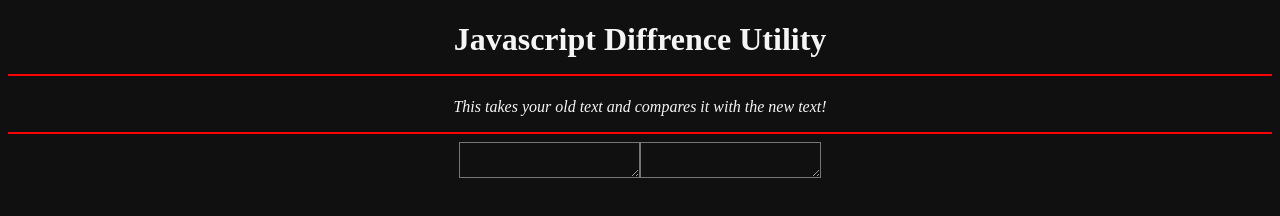
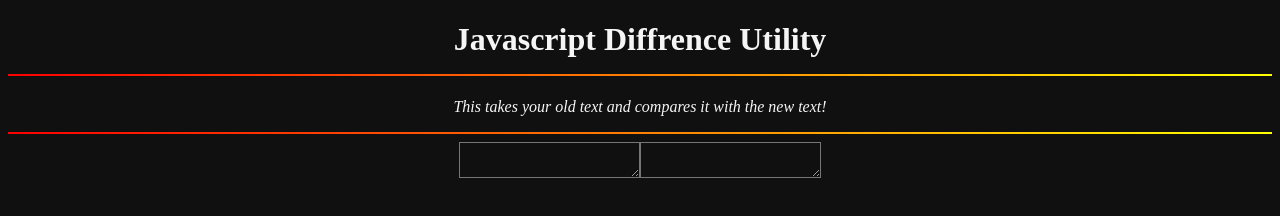
Before and after one commit to Explosion-Scratch/JavaScript-Diff, a plain HTML site: page index.html in a window 1280 px wide. Drawn offline with Linux system fonts and the light colour scheme.

Commit message:
There we go.

```diff
--- a/style.css
+++ b/style.css
@@ -14,5 +14,5 @@ del {
 hr {
 	height: 2px;
 	border: none;
-	background: red;
+	background: linear-gradient(to right, red, yellow);
 }
```
